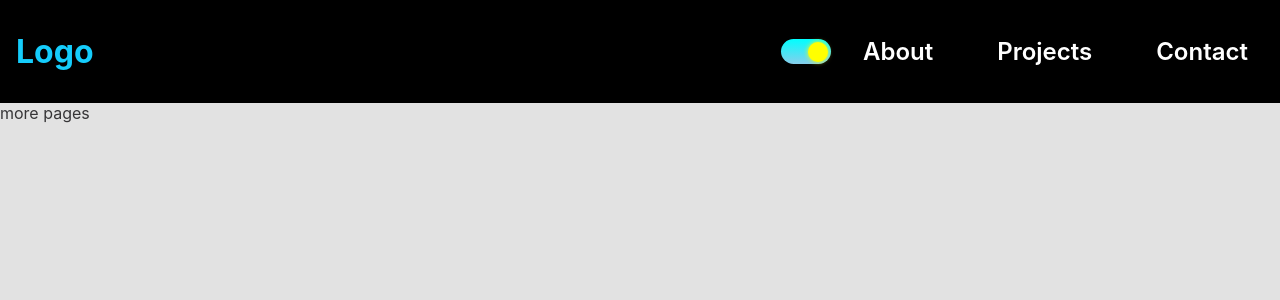
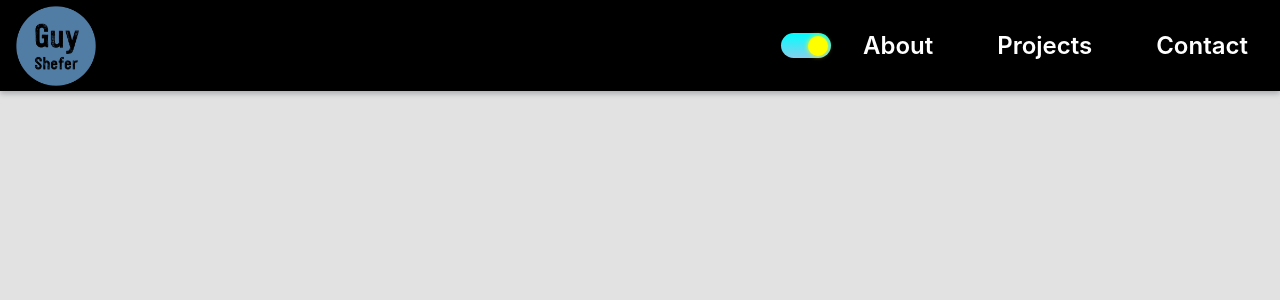
Before and after one commit to GuyShefer/Portfolio-tsx, a React (Create React App) app: page / in a window 1280 px wide. Shown: the top 300 px of the page. Built offline with nearby package versions, Linux system fonts and the light colour scheme.

Commit message:
fixed header stlyes

```diff
--- a/src/components/header/StyledHeader.tsx
+++ b/src/components/header/StyledHeader.tsx
@@ -7,6 +7,9 @@ export const StyledHeader = styled.header`
     display: flex;
     align-items: center;
     flex-wrap: wrap;
+    box-shadow: 0 3px 5px rgba(57, 63, 72, 0.3);
+    width: 100%;
+    position: fixed;
     z-index: 10;
 `;
 
@@ -15,7 +18,7 @@ export const HeaderLogo = styled(Link)`
     display: flex;
     align-items: center;
     text-decoration: none;
-    padding: 2rem 1rem;
+    padding: 0.35rem 1rem;
     height: 100%;
     cursor: pointer;
 
--- a/src/components/header/index.tsx
+++ b/src/components/header/index.tsx
@@ -1,7 +1,7 @@
 import React, { useState } from 'react'
 import Nav from '../nav';
 import { StyledHeader, HeaderLogo, Hamburger, Toggle, Notch } from './StyledHeader';
-
+import logo from '../../assets/images/logo.png';
 
 const Header = ({ themeToggler, theme }: any) => {
     const [isNavOpen, setIsNavOpen] = useState(false);
@@ -9,7 +9,7 @@ const Header = ({ themeToggler, theme }: any) => {
     return (
         <StyledHeader>
             <HeaderLogo to="/">
-                <h1>Logo</h1>
+                <img src={logo} alt="logo" width={"80px"}/>
             </HeaderLogo>
 
             <Toggle onClick={themeToggler} theme={theme}>
--- a/src/components/nav/StyledNav.tsx
+++ b/src/components/nav/StyledNav.tsx
@@ -13,7 +13,6 @@ export const StyledNav = styled.div<any>`
         width: 100%;
         max-height: ${props => props.isOpen ? "300px" : "0"};
         transition: max-height 0.3s ease-in;
-        background: gray;
         justify-content: space-evenly;
     }
 `;
@@ -26,7 +25,7 @@ export const NavLink = styled(Link)`
     color: #fff;
     transition: all 0.3s ease-in;
     font-size: 1.5rem;
-    font-weight: 600;
+        font-weight: 600;
 
     &:hover {
         color: rebeccapurple;
@@ -35,5 +34,12 @@ export const NavLink = styled(Link)`
     @media screen and (max-width: 768px) {
         padding: 1.25rem 0;
         width: 100%;
+        background: #fff;
+        color: #000;
+        border-bottom: 2px dashed #999;
+
+        &:last-child {
+            border-bottom: none;
+        }
     }
 `;
```
Also changed, not shown: src/assets/images/logo.png (added).
